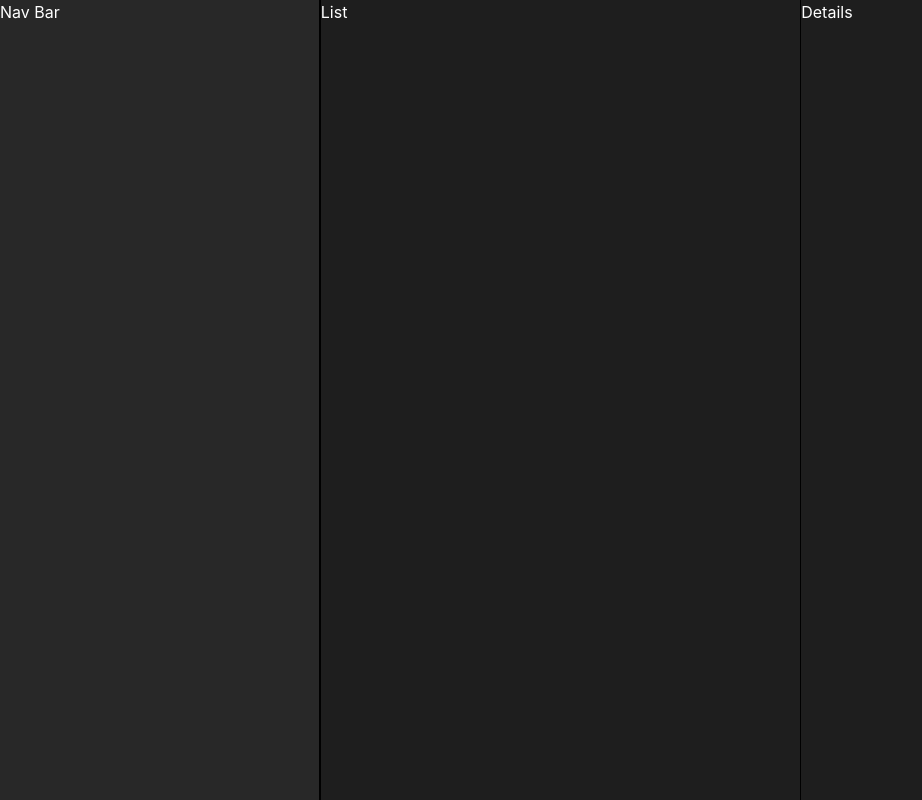
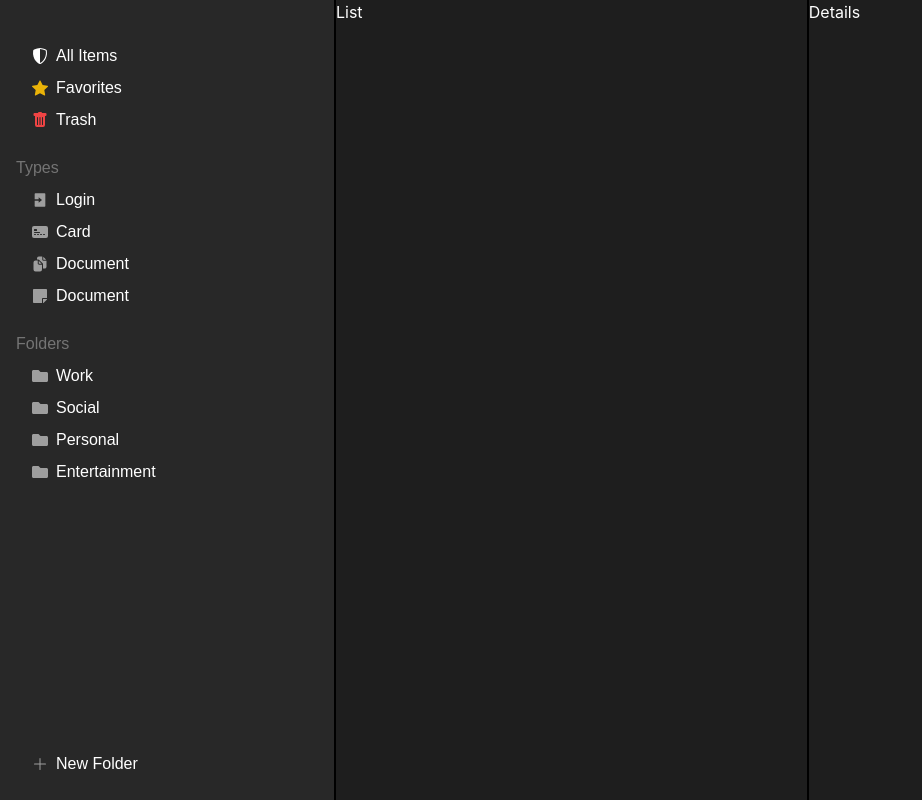
Before and after one commit to aushwin/Crypt-Warden, a React (Create React App) app: page / in a window 1280 px wide. Shown: the whole page, without its empty margins (0-922 px from the left). Built offline with nearby package versions, Linux system fonts and the light colour scheme.

Commit message:
created navbar ui

```diff
--- a/package.json
+++ b/package.json
@@ -8,6 +8,7 @@
     "@testing-library/user-event": "^13.5.0",
     "react": "^17.0.2",
     "react-dom": "^17.0.2",
+    "react-icons": "^4.3.1",
     "react-scripts": "5.0.0",
     "web-vitals": "^2.1.3"
   },
--- a/src/components/navbar/Navbar.js
+++ b/src/components/navbar/Navbar.js
@@ -1,7 +1,17 @@
-const Navbar = ()=>{
-    return <div className="bg-nav-bg text-white h-full w-4/6">
-        Nav Bar
+import { Primary, Types, Folders, AddNewFolders } from "./components/index";
+
+const Navbar = () => {
+  return (
+    <div className="h-full w-4/6 bg-nav-bg text-white flex flex-col py-5 px-4 justify-between font-Montserrat ">
+      <div>
+        <Primary />
+        <Types />
+        <Folders />
+      </div>
+      {/* //TODO : onclick handler to create new folders */}
+      <AddNewFolders />
     </div>
-}
+  );
+};
 
-export default Navbar
+export default Navbar;
--- /dev/null
+++ b/src/components/navbar/components/AddNewFolders.js
@@ -0,0 +1,14 @@
+import { Item } from "./index";
+import {BsPlusLg} from 'react-icons/bs'
+
+const AddNewFolders = () => {
+  return (
+    <Item
+      icon={<BsPlusLg className="text-nav-icon-color" />}
+      title="New Folder"
+    />
+  );
+
+};
+
+export default AddNewFolders
--- /dev/null
+++ b/src/components/navbar/components/Folders.js
@@ -0,0 +1,16 @@
+import {Item} from './index'
+
+import {FaFolder} from 'react-icons/fa'
+const Folders = () => {
+    return <div>
+         <h4 className="text-nav-title-text mb-1">Folders</h4>
+         {/* // Todo : Iterate over dynamic folders  */}
+         <Item icon={<FaFolder className="text-nav-icon-color"  />} title="Work" />
+         <Item icon={<FaFolder className="text-nav-icon-color"  />} title="Social" />
+         <Item icon={<FaFolder className="text-nav-icon-color"  />} title="Personal" />
+         <Item icon={<FaFolder className="text-nav-icon-color"  />} title="Entertainment" />
+
+    </div>
+}
+
+export default Folders
--- /dev/null
+++ b/src/components/navbar/components/Primary.js
@@ -0,0 +1,14 @@
+import {Item} from "./index"
+import {BsShieldShaded} from 'react-icons/bs'
+import {BsFillStarFill} from 'react-icons/bs'
+import {BsTrashFill} from 'react-icons/bs'
+
+const Primary = ()=>{
+    return <div className="my-5">
+        <Item icon = {<BsShieldShaded />} title={"All Items"} />
+        <Item icon = {<BsFillStarFill className="text-yellow-500 " />} title={"Favorites"} />
+        <Item icon ={<BsTrashFill className="text-red-500" />} title={"Trash"} />
+    </div>
+}
+
+export default Primary
--- /dev/null
+++ b/src/components/navbar/components/Types.js
@@ -0,0 +1,19 @@
+import { Item } from "./index"
+
+import {RiLoginBoxFill} from 'react-icons/ri'
+import {BsFillCreditCard2FrontFill} from 'react-icons/bs'
+import {IoDocuments} from 'react-icons/io5'
+import {FaStickyNote} from 'react-icons/fa'
+const Types = ()=>{
+    return <div className="mb-5 ">
+        <h4 className="text-nav-title-text mb-1">Types</h4>
+        <Item icon={<RiLoginBoxFill className="text-nav-icon-color"  />} title="Login" />
+        <Item icon={<BsFillCreditCard2FrontFill className="text-nav-icon-color" />} title="Card" />
+        <Item icon={<IoDocuments className="text-nav-icon-color" />} title="Document" />
+        <Item icon={<FaStickyNote className="text-nav-icon-color" />} title="Document" />
+
+
+    </div>
+}
+
+export default Types
--- /dev/null
+++ b/src/components/navbar/components/ui/Item.js
@@ -0,0 +1,12 @@
+
+const Item = ({icon,title})=>{
+    return <div className=" rounded-lg px-2 p-1 mx-2 flex justify-between items-center gap-2 hover:bg-list-bg active:ring-2" onClick={
+        ()=>console.log('Clicked')
+    }>
+        {icon}
+        <div className="flex-1 ">{title}</div>
+        {/* <div>badge</div> */}
+    </div>
+}
+
+export default Item
--- a/src/index.css
+++ b/src/index.css
@@ -1,6 +1,9 @@
 @tailwind base;
 @tailwind components;
 @tailwind utilities;
+
+/* fonts */
+@import url('https://fonts.googleapis.com/css2?family=Montserrat&display=swap');
 
 html {
   height: 100%;
--- a/tailwind.config.js
+++ b/tailwind.config.js
@@ -7,7 +7,12 @@ module.exports = {
       colors: {
         "nav-bg" : "#282828",
         "list-bg" : "#1E1E1E",
-        "detail-bg" : "#1E1E1E"
+        "detail-bg" : "#1E1E1E",
+        "nav-title-text" : "#747474",
+        "nav-icon-color" : "#9E9E9E"
+      },
+      fontFamily: {
+        Montserrat : ['Montserrat' , 'sans-serif']
       }
     },
   },
```
Also changed, not shown: src/components/navbar/components/index.js (added, +9 -0 lines), 2 other files (tests, documents, lock files or other folders).
